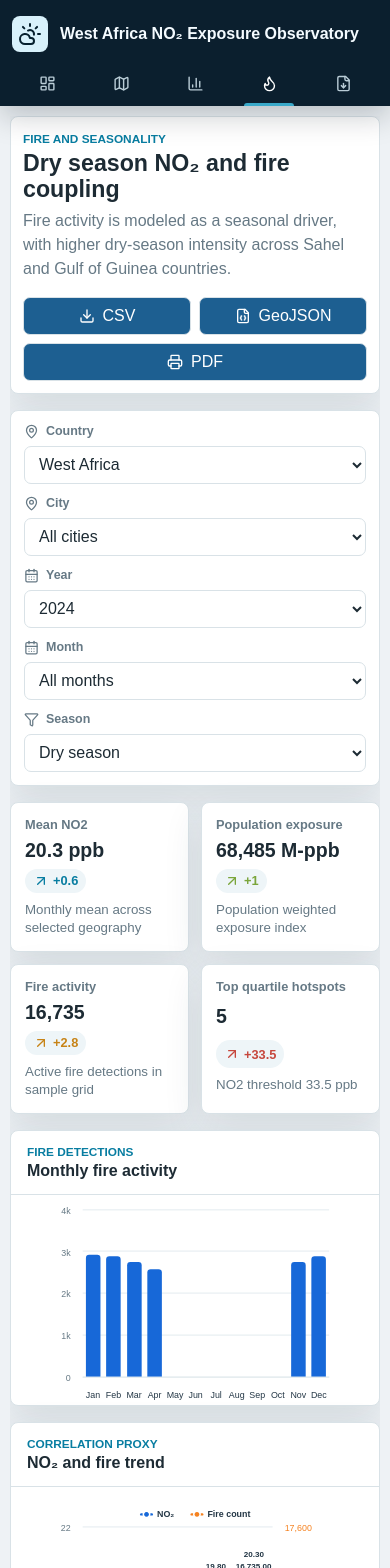
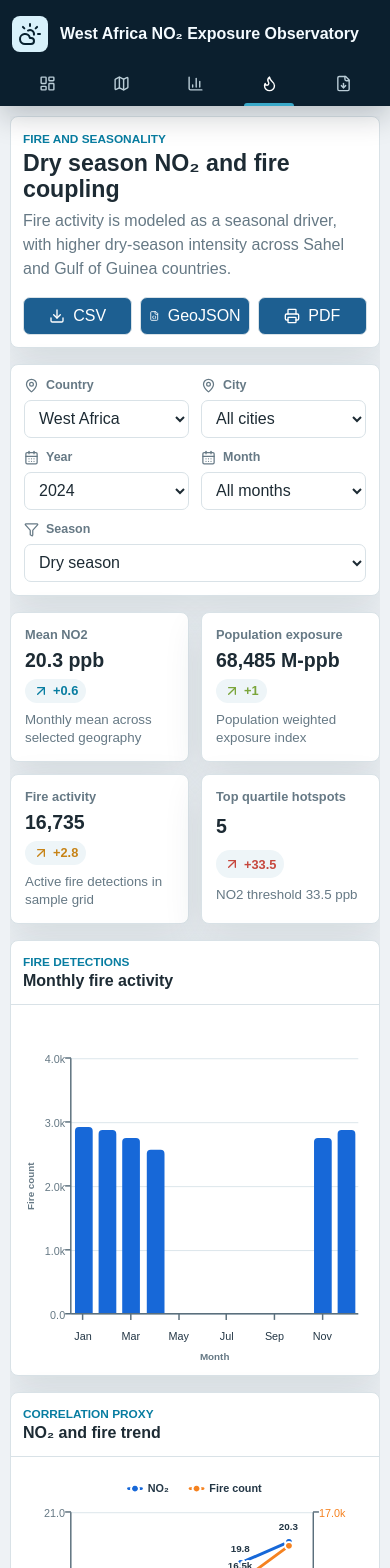
Before and after one commit to samankwah/exposure-frontend, a Next.js app: page /fires in a window 390 px wide. Shown: the top 1568 px of the page. Built offline with nearby package versions, Linux system fonts and the light colour scheme.

Commit message:
Polish observatory responsive layout

```diff
--- a/src/app/globals.css
+++ b/src/app/globals.css
@@ -890,12 +890,13 @@ a {
 .chart-card {
   position: relative;
   min-width: 0;
-  overflow: hidden;
+  overflow: visible;
 }
 
 .chart-wrap {
   position: relative;
-  height: 250px;
+  height: clamp(340px, 42vh, 460px);
+  overflow: visible;
   padding: 8px 10px 0;
 }
 
@@ -907,17 +908,20 @@ a {
 .chart-wrap svg {
   width: 100%;
   height: 100%;
+  overflow: visible;
 }
 
 .highcharts-chart-wrap > div,
 .highcharts-chart-wrap .highcharts-container {
   width: 100% !important;
   height: 100% !important;
+  overflow: visible !important;
 }
 
 .highcharts-chart-wrap .highcharts-root {
   width: 100%;
   height: 100%;
+  overflow: visible !important;
 }
 
 .highcharts-chart-wrap text {
@@ -1017,7 +1021,7 @@ a {
   grid-template-columns: repeat(12, minmax(0, 1fr));
   align-items: end;
   gap: 7px;
-  height: 250px;
+  height: clamp(340px, 42vh, 460px);
   padding: 22px 16px 18px;
 }
 
@@ -1991,7 +1995,7 @@ a {
   .overview-page {
     height: 100%;
     max-width: none;
-    grid-template-rows: 142px minmax(330px, 1fr) 248px 46px;
+    grid-template-rows: 142px minmax(330px, 1fr) 278px 46px;
     gap: 10px;
   }
 
@@ -2009,7 +2013,7 @@ a {
 
   .overview-bottom-grid .chart-wrap,
   .overview-bottom-grid .bar-chart {
-    height: 178px;
+    height: 208px;
   }
 
   .overview-bottom-grid .chart-legend {
@@ -2230,6 +2234,34 @@ a {
     display: grid;
   }
 
+  .map-controls {
+    width: 100%;
+    grid-template-columns: minmax(0, 1fr);
+    align-items: stretch;
+    justify-content: stretch;
+    justify-items: stretch;
+  }
+
+  .map-page .page-header {
+    order: 1;
+  }
+
+  .map-page .split-map-grid {
+    order: 4;
+  }
+
+  .map-page .observatory-footer {
+    order: 5;
+  }
+
+  .map-page .map-controls {
+    order: 2;
+  }
+
+  .map-page .kpi-grid {
+    order: 3;
+  }
+
   .page-header {
     align-items: start;
   }
@@ -2238,6 +2270,17 @@ a {
   .section-toolbar .layer-toggles,
   .map-controls .layer-toggles {
     width: 100%;
+  }
+
+  .page-header .export-actions {
+    display: grid;
+    grid-template-columns: repeat(3, minmax(0, 1fr));
+    gap: 8px;
+  }
+
+  .page-header .export-actions button {
+    min-width: 0;
+    padding-inline: 8px;
   }
 
   .map-controls .layer-toggles {
@@ -2258,7 +2301,9 @@ a {
 
   .map-controls .layer-toggles .toggle {
     min-width: 0;
-    padding-inline: 6px;
+    gap: 5px;
+    padding-inline: 8px;
+    font-size: 0.86rem;
   }
 
   .filter-bar,
@@ -2273,6 +2318,15 @@ a {
     grid-template-columns: 1fr;
   }
 
+  .filter-bar,
+  .filter-bar.compact {
+    grid-template-columns: repeat(2, minmax(0, 1fr));
+  }
+
+  .filter-bar label:last-child {
+    grid-column: 1 / -1;
+  }
+
   .map-controls .filter-bar,
   .map-controls .filter-bar.compact,
   .map-controls .range-controls,
@@ -2280,6 +2334,17 @@ a {
     grid-template-columns: repeat(2, minmax(0, 1fr));
   }
 
+  .map-controls > .filter-bar,
+  .map-controls > .range-controls,
+  .map-controls > .layer-toggles {
+    justify-self: stretch;
+    width: 100%;
+  }
+
+  .map-controls .filter-bar label:last-child {
+    grid-column: 1 / -1;
+  }
+
   .target-kpi-grid {
     grid-template-columns: repeat(2, minmax(0, 1fr));
   }
@@ -2326,7 +2391,24 @@ a {
 
   .overview-bottom-grid .chart-wrap,
   .overview-bottom-grid .bar-chart {
-    height: 228px;
+    height: 280px;
+  }
+
+  .chart-grid .chart-card {
+    width: 100%;
+    justify-self: stretch;
+  }
+
+  .chart-card .panel-header {
+    padding-inline: 12px;
+  }
+
+  .chart-wrap {
+    padding-inline: 3px;
+  }
+
+  .bar-chart {
+    padding-inline: 8px;
   }
 
   .table-row,
@@ -2402,12 +2484,14 @@ a {
 
   .chart-wrap,
   .bar-chart {
-    height: 228px;
+    height: clamp(360px, 54vh, 470px);
   }
 
   .target-kpi-card {
+    align-items: start;
     grid-template-columns: 34px minmax(0, 1fr);
     padding: 9px 10px;
+    row-gap: 3px;
   }
 
   .target-kpi-card .kpi-icon {
@@ -2427,6 +2511,18 @@ a {
 
   .target-kpi-card strong b {
     font-size: 0.78rem;
+  }
+
+  .target-kpi-card > span,
+  .target-kpi-card strong,
+  .target-kpi-card small,
+  .target-kpi-card em {
+    overflow-wrap: anywhere;
+  }
+
+  .target-kpi-card small,
+  .target-kpi-card em {
+    line-height: 1.15;
   }
 
   .map-panel {
@@ -2481,9 +2577,23 @@ a {
   }
 
   .population-row {
-    grid-template-columns: 76px minmax(104px, 1fr) 54px;
+    grid-template-columns: 74px minmax(92px, 1fr) 66px;
     gap: 5px;
     font-size: 0.58rem;
+  }
+
+  .population-head {
+    align-items: start;
+  }
+
+  .population-column-header {
+    font-size: 0.5rem;
+    line-height: 1.05;
+  }
+
+  .population-column-header small {
+    font-size: 0.46rem;
+    line-height: 1.05;
   }
 
   .population-column-title {
@@ -2549,12 +2659,21 @@ a {
   .bar-chart,
   .overview-bottom-grid .chart-wrap,
   .overview-bottom-grid .bar-chart {
-    height: 210px;
+    height: 370px;
+  }
+
+  .chart-grid {
+    width: 100%;
+    margin-inline: 0;
+  }
+
+  .chart-wrap {
+    padding-inline: 0;
   }
 
   .population-row {
-    grid-template-columns: 70px minmax(92px, 1fr) 46px;
-    font-size: 0.54rem;
+    grid-template-columns: 64px minmax(86px, 1fr) 64px;
+    font-size: 0.52rem;
   }
 
   .target-kpi-grid {
@@ -2562,16 +2681,29 @@ a {
   }
 
   .target-kpi-card {
+    grid-template-columns: 30px minmax(0, 1fr);
     padding: 8px;
   }
 
   .target-kpi-card > span {
     font-size: 0.62rem;
+  }
+
+  .target-kpi-card strong {
+    font-size: 0.96rem;
   }
 
   .target-kpi-card small,
   .target-kpi-card em {
     font-size: 0.58rem;
+  }
+
+  .population-column-header {
+    font-size: 0.46rem;
+  }
+
+  .population-column-header small {
+    font-size: 0.42rem;
   }
 }
 
--- a/src/components/AnalyticsPages.tsx
+++ b/src/components/AnalyticsPages.tsx
@@ -6,6 +6,7 @@ import { BarChart, LineChart } from "@/components/Charts";
 import { ExportButtons } from "@/components/ExportButtons";
 import { FilterBar } from "@/components/FilterBar";
 import { KpiCards } from "@/components/KpiCards";
+import { ObservatoryFooter } from "@/components/ObservatoryFooter";
 import { RankingTable } from "@/components/RankingTable";
 import { useObservatoryFilters } from "@/components/ObservatoryContext";
 import type { Filters } from "@/types/exposure";
@@ -55,6 +56,7 @@ export function TrendsView() {
         <BarChart data={monthlyCycle} eyebrow="Monthly" label="Exposure" metricKey="exposure" title="Monthly exposure load" />
       </section>
       <RankingTable rows={ranking} selectedId={filters.countryId} onSelect={(countryId) => setFilters({ ...filters, countryId, cityId: "all" })} />
+      <ObservatoryFooter />
     </div>
   );
 }
@@ -102,6 +104,7 @@ export function FireSeasonalityView() {
           unit=" ppb"
         />
       </section>
+      <ObservatoryFooter />
     </div>
   );
 }
@@ -145,6 +148,7 @@ export function ReportsView() {
           <RankingTable rows={ranking.slice(0, 5)} selectedId={filters.countryId} onSelect={(countryId) => setFilters({ ...filters, countryId, cityId: "all" })} />
         </aside>
       </section>
+      <ObservatoryFooter />
     </div>
   );
 }
@@ -185,6 +189,7 @@ export function AdminView() {
         <p>2026-05-26 09:33 UTC - Top quartile hotspot cache refreshed.</p>
         <p>2026-05-26 09:35 UTC - Report export endpoint ready for browser print workflow.</p>
       </article>
+      <ObservatoryFooter />
     </div>
   );
 }
--- a/src/components/Charts.tsx
+++ b/src/components/Charts.tsx
@@ -1,8 +1,9 @@
 "use client";
 
-import { useMemo } from "react";
+import { useEffect, useMemo, useRef } from "react";
 import Highcharts from "highcharts";
 import HighchartsReact from "highcharts-react-official";
+import type { HighchartsReactRefObject } from "highcharts-react-official";
 import type { TrendPoint } from "@/types/exposure";
 
 type MetricKey = "no2" | "fireCount" | "exposure" | "dry" | "wet";
@@ -24,9 +25,76 @@ const chartColors = {
   secondary: "#f58220",
   green: "#2f9e44",
   grid: "#dce6eb",
+  axis: "#5b6f7c",
   text: "#243746",
   muted: "#667985"
 };
+
+const axisLine = {
+  lineColor: chartColors.axis,
+  lineWidth: 1.5,
+  tickColor: chartColors.axis,
+  tickLength: 6,
+  tickWidth: 1.5
+};
+
+const axisTitleStyle = {
+  color: chartColors.muted,
+  fontSize: "10px",
+  fontWeight: "700"
+};
+
+function ResponsiveHighcharts({ options }: { options: Highcharts.Options }) {
+  const chartRef = useRef<HighchartsReactRefObject>(null);
+
+  useEffect(() => {
+    const chart = chartRef.current?.chart;
+    const root = chartRef.current?.container.current;
+    const target = root?.parentElement;
+
+    if (!chart || !target) return;
+
+    const resizeChart = () => {
+      if (!window.matchMedia("(min-width: 701px)").matches) return;
+
+      const { height, width } = target.getBoundingClientRect();
+      if (width > 0 && height > 0) {
+        chart.setSize(Math.floor(width), Math.floor(height), false);
+      }
+    };
+
+    const animationFrame = window.requestAnimationFrame(resizeChart);
+    const resizeObserver = new ResizeObserver(resizeChart);
+    resizeObserver.observe(target);
+    window.addEventListener("resize", resizeChart);
+
+    return () => {
+      window.cancelAnimationFrame(animationFrame);
+      resizeObserver.disconnect();
+      window.removeEventListener("resize", resizeChart);
+    };
+  }, [options]);
+
+  return (
+    <HighchartsReact
+      containerProps={{ className: "highcharts-root", style: { height: "100%", width: "100%" } }}
+      highcharts={Highcharts}
+      options={options}
+      ref={chartRef}
+    />
+  );
+}
+
+function formatChartValue(value: number) {
+  return Highcharts.numberFormat(value, 1);
+}
+
+function formatCompactChartValue(value: number | string) {
+  const numericValue = Number(value);
+  if (!Number.isFinite(numericValue)) return String(value);
+  if (Math.abs(numericValue) >= 1000) return `${Highcharts.numberFormat(numericValue / 1000, 1)}k`;
+  return formatChartValue(numericValue);
+}
 
 export function LineChart({
   title,
@@ -49,8 +117,8 @@ export function LineChart({
       accessibility: { enabled: false },
       chart: {
         backgroundColor: "transparent",
-        height: isOverview ? 170 : 250,
-        margin: isOverview ? [unit.trim() ? 28 : 18, 10, 34, 40] : undefined,
+        height: "100%",
+        margin: isOverview ? [unit.trim() ? 34 : 24, 12, 42, 42] : hasDualAxis ? [48, 64, 62, 58] : [46, 18, 62, 58],
         spacing: isOverview ? [0, 0, 0, 0] : [8, 8, 6, 8],
         style: { fontFamily: "Arial, Helvetica, sans-serif" },
         type: "line"
@@ -67,10 +135,12 @@ export function LineChart({
       plotOptions: {
         line: {
           dataLabels: {
+            crop: false,
             enabled: data.length <= 6,
             formatter() {
-              return Highcharts.numberFormat(Number(this.y ?? 0), 2);
+              return formatCompactChartValue(Number(this.y ?? 0));
             },
+            overflow: "allow",
             style: {
               color: chartColors.text,
               fontSize: "10px",
@@ -118,36 +188,59 @@ export function LineChart({
         borderColor: "#d9e2e7",
         borderRadius: 7,
         pointFormatter() {
-          return `<span style="color:${this.color}">\u25CF</span> ${this.series.name}: <b>${Highcharts.numberFormat(
-            Number(this.y ?? 0),
-            Number(this.y ?? 0) >= 100 ? 0 : 2
+          return `<span style="color:${this.color}">\u25CF</span> ${this.series.name}: <b>${formatCompactChartValue(
+            Number(this.y ?? 0)
           )}${unit}</b><br/>`;
         },
         shared: true
       },
       xAxis: {
+        ...axisLine,
         categories: data.map((point) => point.label),
-        lineColor: chartColors.grid,
-        tickColor: chartColors.grid,
-        labels: { style: { color: chartColors.text, fontSize: "11px" } }
+        tickmarkPlacement: "on",
+        tickPosition: "outside",
+        labels: { style: { color: chartColors.text, fontSize: "11px" } },
+        title: { margin: 10, text: "Year", style: axisTitleStyle }
       },
       yAxis: [
         {
+          ...axisLine,
           gridLineColor: chartColors.grid,
-          labels: { style: { color: chartColors.muted, fontSize: "11px" } },
+          labels: {
+            align: "right" as const,
+            formatter(this: Highcharts.AxisLabelsFormatterContextObject) {
+              return formatCompactChartValue(this.value);
+            },
+            reserveSpace: true,
+            x: -6,
+            style: { color: chartColors.muted, fontSize: "11px" }
+          },
           max: isOverview && primaryKey === "no2" && !secondaryKey ? 3 : undefined,
           min: isOverview && primaryKey === "no2" && !secondaryKey ? 1 : undefined,
           minPadding: 0.08,
           tickInterval: isOverview && primaryKey === "no2" && !secondaryKey ? 0.5 : undefined,
-          title: { text: undefined }
+          title: { margin: 10, text: primaryLabel, style: axisTitleStyle }
         },
         ...(hasDualAxis
           ? [
               {
+                ...axisLine,
                 gridLineWidth: 0,
-                labels: { style: { color: chartColors.secondary, fontSize: "11px" } },
+                labels: {
+                  align: "left" as const,
+                  formatter(this: Highcharts.AxisLabelsFormatterContextObject) {
+                    return formatCompactChartValue(this.value);
+                  },
+                  reserveSpace: true,
+                  x: 6,
+                  style: { color: chartColors.secondary, fontSize: "11px" }
+                },
                 opposite: true,
-                title: { text: secondaryLabel, style: { color: chartColors.secondary, fontSize: "10px" } }
+                title: {
+                  text: secondaryLabel,
+                  margin: 10,
+                  style: { ...axisTitleStyle, color: chartColors.secondary }
+                }
               }
             ]
           : [])
@@ -163,7 +256,7 @@ export function LineChart({
       </header>
       <div className="chart-wrap highcharts-chart-wrap">
         {unit.trim() ? <span className="chart-unit-label">{unit.trim()}</span> : null}
-        <HighchartsReact containerProps={{ className: "highcharts-root" }} highcharts={Highcharts} options={options} />
+        <ResponsiveHighcharts options={options} />
       </div>
     </article>
   );
@@ -189,8 +282,8 @@ export function MonthlyCycleChart({
       accessibility: { enabled: false },
       chart: {
         backgroundColor: "transparent",
-        height: 170,
-        margin: [30, 10, 34, 40],
+        height: "100%",
+        margin: [46, 18, 62, 58],
         spacing: [0, 0, 0, 0],
         style: { fontFamily: "Arial, Helvetica, sans-serif" },
         type: "line"
@@ -206,7 +299,7 @@ export function MonthlyCycleChart({
       },
       plotOptions: {
         line: {
-          dataLabels: { enabled: false },
+          dataLabels: { crop: false, enabled: false, overflow: "allow" },
           lineWidth: 3,
           marker: {
             enabled: true,
@@ -244,26 +337,36 @@ export function MonthlyCycleChart({
         borderColor: "#d9e2e7",
         borderRadius: 7,
         pointFormatter() {
-          return `<span style="color:${this.color}">\u25CF</span> ${this.series.name}: <b>${Highcharts.numberFormat(
-            Number(this.y ?? 0),
-            2
+          return `<span style="color:${this.color}">\u25CF</span> ${this.series.name}: <b>${formatCompactChartValue(
+            Number(this.y ?? 0)
           )}${unit}</b><br/>`;
         },
         shared: true
       },
       xAxis: {
+        ...axisLine,
         categories: data.map((point) => point.label),
-        lineColor: chartColors.grid,
-        tickColor: chartColors.grid,
-        labels: { style: { color: chartColors.text, fontSize: "11px" } }
+        tickmarkPlacement: "on",
+        tickPosition: "outside",
+        labels: { style: { color: chartColors.text, fontSize: "11px" } },
+        title: { margin: 10, text: "Month", style: axisTitleStyle }
       },
       yAxis: {
+        ...axisLine,
         gridLineColor: chartColors.grid,
-        labels: { style: { color: chartColors.muted, fontSize: "11px" } },
+        labels: {
+          align: "right" as const,
+          formatter(this: Highcharts.AxisLabelsFormatterContextObject) {
+            return formatCompactChartValue(this.value);
+          },
+          reserveSpace: true,
+          x: -6,
+          style: { color: chartColors.muted, fontSize: "11px" }
+        },
         max: 4.1,
         min: 1,
         tickInterval: 1,
-        title: { text: undefined }
+        title: { margin: 10, text: "NO2", style: axisTitleStyle }
       }
     };
   }, [data, unit]);
@@ -276,7 +379,7 @@ export function MonthlyCycleChart({
       </header>
       <div className="chart-wrap highcharts-chart-wrap">
         {unit.trim() ? <span className="chart-unit-label">{unit.trim()}</span> : null}
-        <HighchartsReact containerProps={{ className: "highcharts-root" }} highcharts={Highcharts} options={options} />
+        <ResponsiveHighcharts options={options} />
       </div>
     </article>
   );
@@ -300,8 +403,9 @@ export function BarChart({
       accessibility: { enabled: false },
       chart: {
         backgroundColor: "transparent",
-        height: 250,
-        spacing: [8, 8, 8, 8],
+        height: "100%",
+        margin: [46, 18, 62, 58],
+        spacing: [8, 4, 8, 4],
         style: { fontFamily: "Arial, Helvetica, sans-serif" },
         type: "column"
       },
@@ -331,20 +435,31 @@ export function BarChart({
         borderColor: "#d9e2e7",
         borderRadius: 7,
         pointFormatter() {
-          return `${this.series.name}: <b>${Highcharts.numberFormat(Number(this.y ?? 0), Number(this.y ?? 0) >= 100 ? 0 : 2)}</b>`;
+          return `${this.series.name}: <b>${formatCompactChartValue(Number(this.y ?? 0))}</b>`;
         }
       },
       xAxis: {
+        ...axisLine,
         categories: data.map((point) => point.label),
-        lineColor: chartColors.grid,
-        tickColor: chartColors.grid,
-        labels: { style: { color: chartColors.text, fontSize: "11px" } }
+        tickmarkPlacement: "on",
+        tickPosition: "outside",
+        labels: { style: { color: chartColors.text, fontSize: "11px" } },
+        title: { margin: 10, text: "Month", style: axisTitleStyle }
       },
       yAxis: {
+        ...axisLine,
         gridLineColor: chartColors.grid,
-        labels: { style: { color: chartColors.muted, fontSize: "11px" } },
+        labels: {
+          align: "right" as const,
+          formatter(this: Highcharts.AxisLabelsFormatterContextObject) {
+            return formatCompactChartValue(this.value);
+          },
+          reserveSpace: true,
+          x: -6,
+          style: { color: chartColors.muted, fontSize: "11px" }
+        },
         min: 0,
-        title: { text: undefined }
+        title: { margin: 10, text: label, style: axisTitleStyle }
       }
     }),
     [data, label, metricKey]
@@ -357,7 +472,7 @@ export function BarChart({
         <strong>{title}</strong>
       </header>
       <div className="chart-wrap highcharts-chart-wrap">
-        <HighchartsReact containerProps={{ className: "highcharts-root" }} highcharts={Highcharts} options={options} />
+        <ResponsiveHighcharts options={options} />
       </div>
     </article>
   );
--- a/src/components/MapExplorer.tsx
+++ b/src/components/MapExplorer.tsx
@@ -6,6 +6,7 @@ import { FilterBar } from "@/components/FilterBar";
 import { LayerToggles } from "@/components/LayerToggles";
 import { LazyExposureMap } from "@/components/LazyExposureMap";
 import { KpiCards } from "@/components/KpiCards";
+import { ObservatoryFooter } from "@/components/ObservatoryFooter";
 import { useObservatoryFilters } from "@/components/ObservatoryContext";
 import type { Filters, LayerKey } from "@/types/exposure";
 import { DEFAULT_FILTERS, getCountryName, getOverviewMetrics, MONTHS, YEARS } from "@/data/sampleData";
@@ -105,6 +106,7 @@ export function MapExplorer() {
           </div>
         ) : null}
       </section>
+      <ObservatoryFooter />
     </div>
   );
 }
```
Also changed, not shown: src/components/DashboardView.tsx (+3 -20 lines), src/components/ExposureMap.tsx (+28 -1 lines), src/components/ObservatoryFooter.tsx (added, +27 -0 lines), 1 other file (tests, documents, lock files or other folders).
